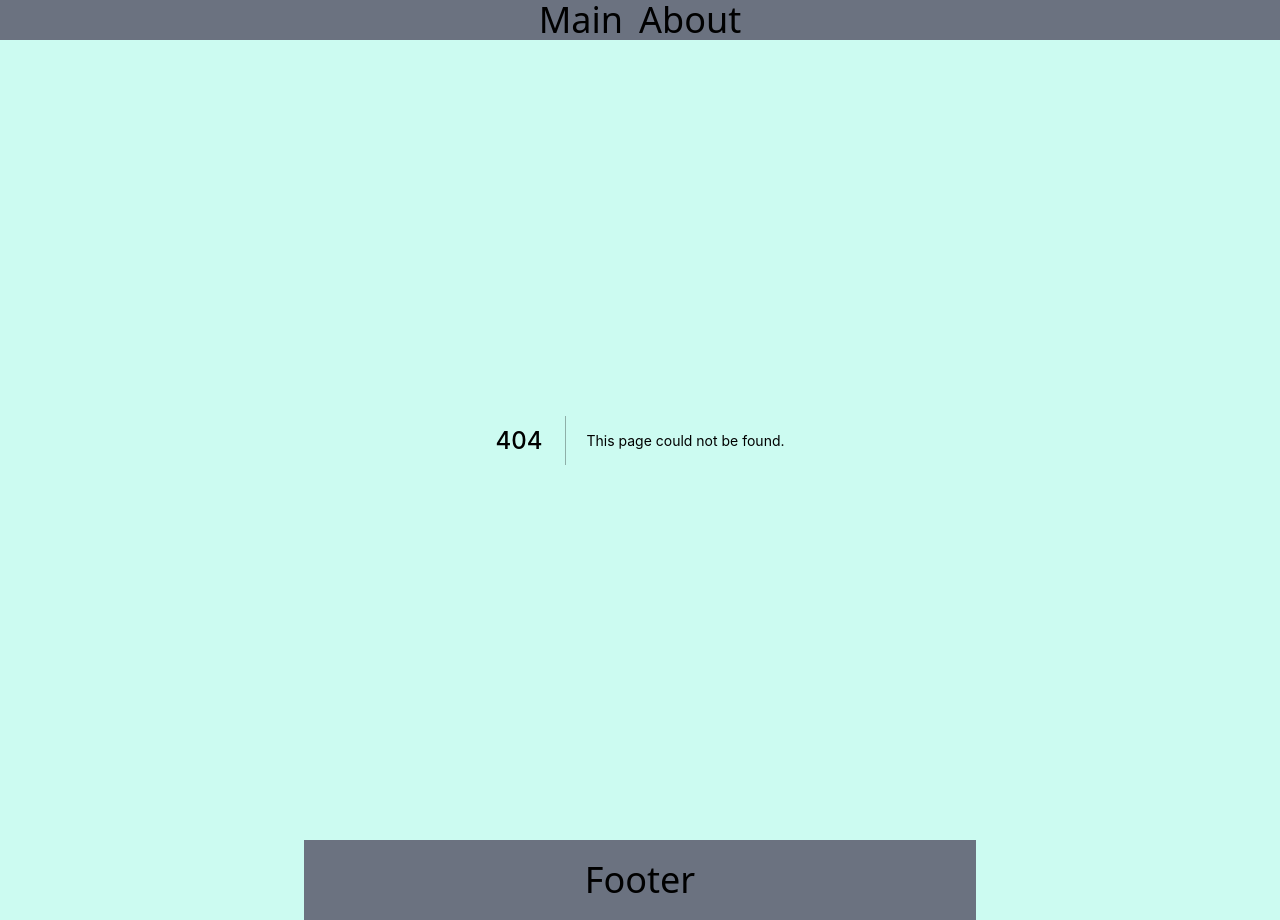
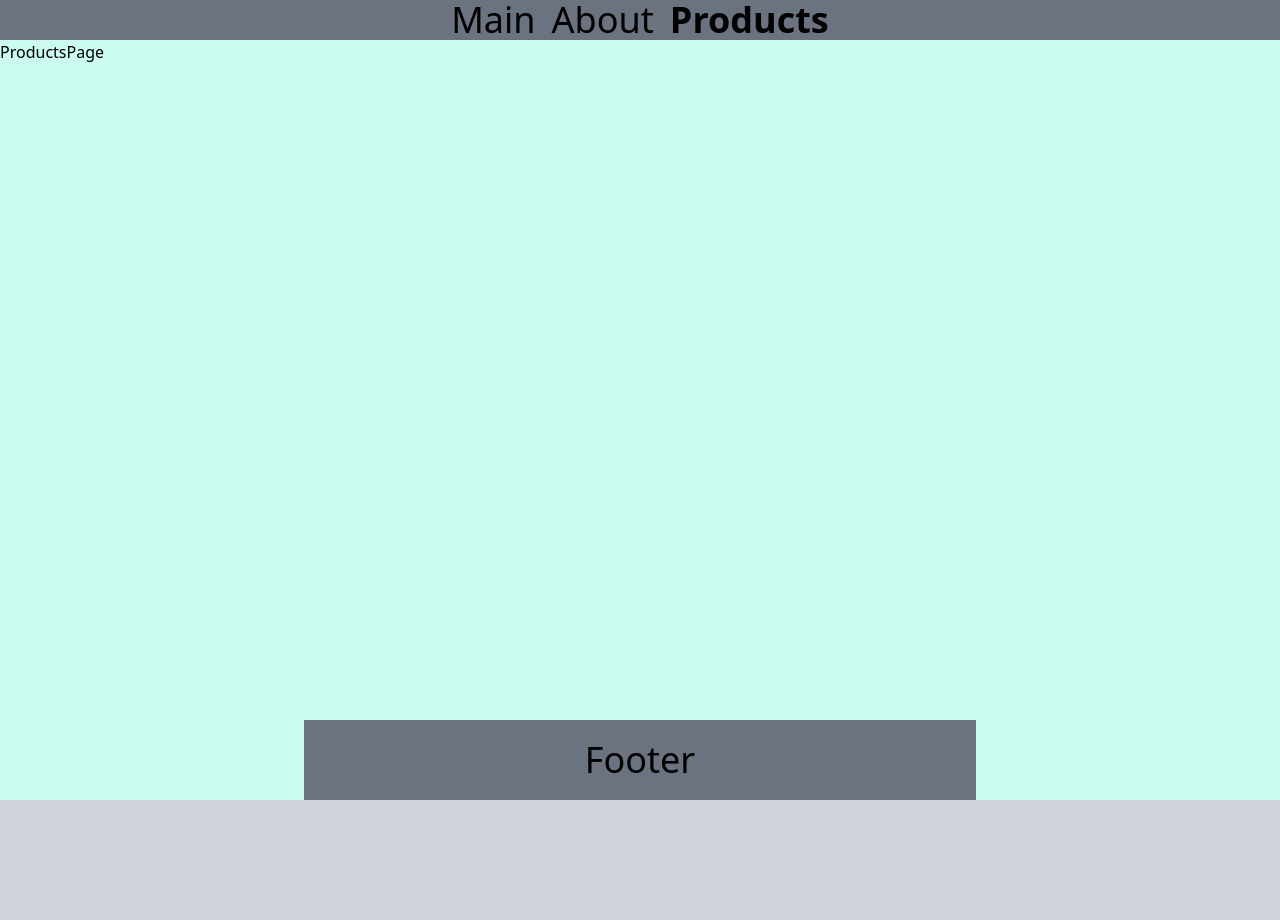
Before and after one commit to Radoslaw-Czerniawski/NextJS-Shop, a Next.js app: page /products in a window 1280 px wide. Before the commit this address had no page. After the commit the page ends 800 px from the top, so only its background shows below. Built offline with nearby package versions, Linux system fonts and the light colour scheme.

Commit message:
add procuts page, remove uniqid

```diff
--- a/components/Header.tsx
+++ b/components/Header.tsx
@@ -4,14 +4,16 @@ import { useRouter } from 'next/router';
 
 const paths = [
     {
-        key: uniqid(),
         text: 'Main',
         path: '/',
     },
     {
-        key: uniqid(),
         text: 'About',
         path: '/about',
+    },
+    {
+        text: 'Products',
+        path: '/products',
     },
 ];
 
@@ -21,8 +23,8 @@ export const Header = () => {
     return (
         <header className='flex bg-gray-500 justify-center w-full'>
             <nav className='flex text-4xl gap-4'>
-                {paths.map(({ key, text, path }) => (
-                    <Link key={key} href={path}>
+                {paths.map(({ text, path }) => (
+                    <Link key={text} href={path}>
                         <a
                             className={
                                 router.pathname === path ? 'font-bold' : ''
--- a/package.json
+++ b/package.json
@@ -13,8 +13,7 @@
         "@types/uniqid": "^5.3.2",
         "next": "12.3.1",
         "react": "18.2.0",
-        "react-dom": "18.2.0",
-        "uniqid": "^5.4.0"
+        "react-dom": "18.2.0"
     },
     "devDependencies": {
         "@types/node": "18.8.3",
--- /dev/null
+++ b/pages/products.tsx
@@ -0,0 +1,9 @@
+import React from 'react';
+
+type Props = {};
+
+const ProductsPage = (props: Props) => {
+    return <div>ProductsPage</div>;
+};
+
+export default ProductsPage;
```
Also changed, not shown: 1 other file (tests, documents, lock files or other folders).
